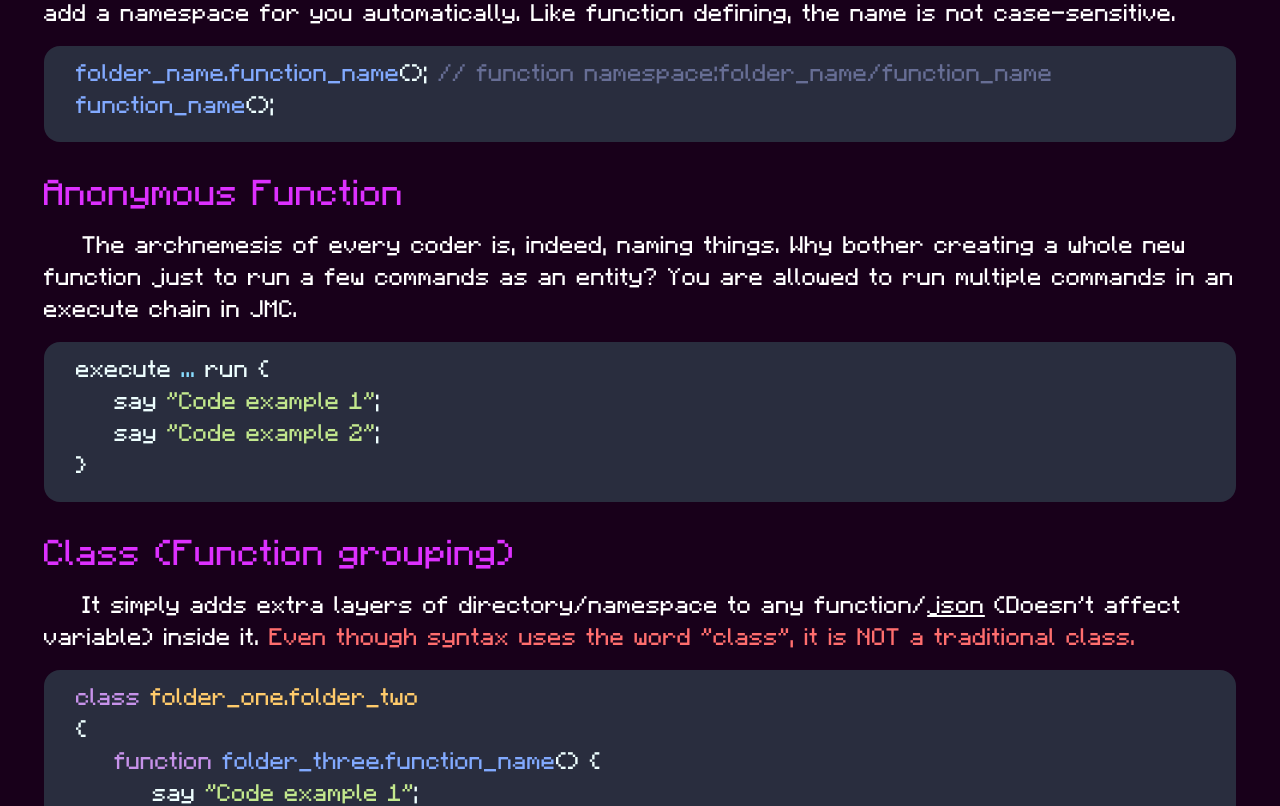
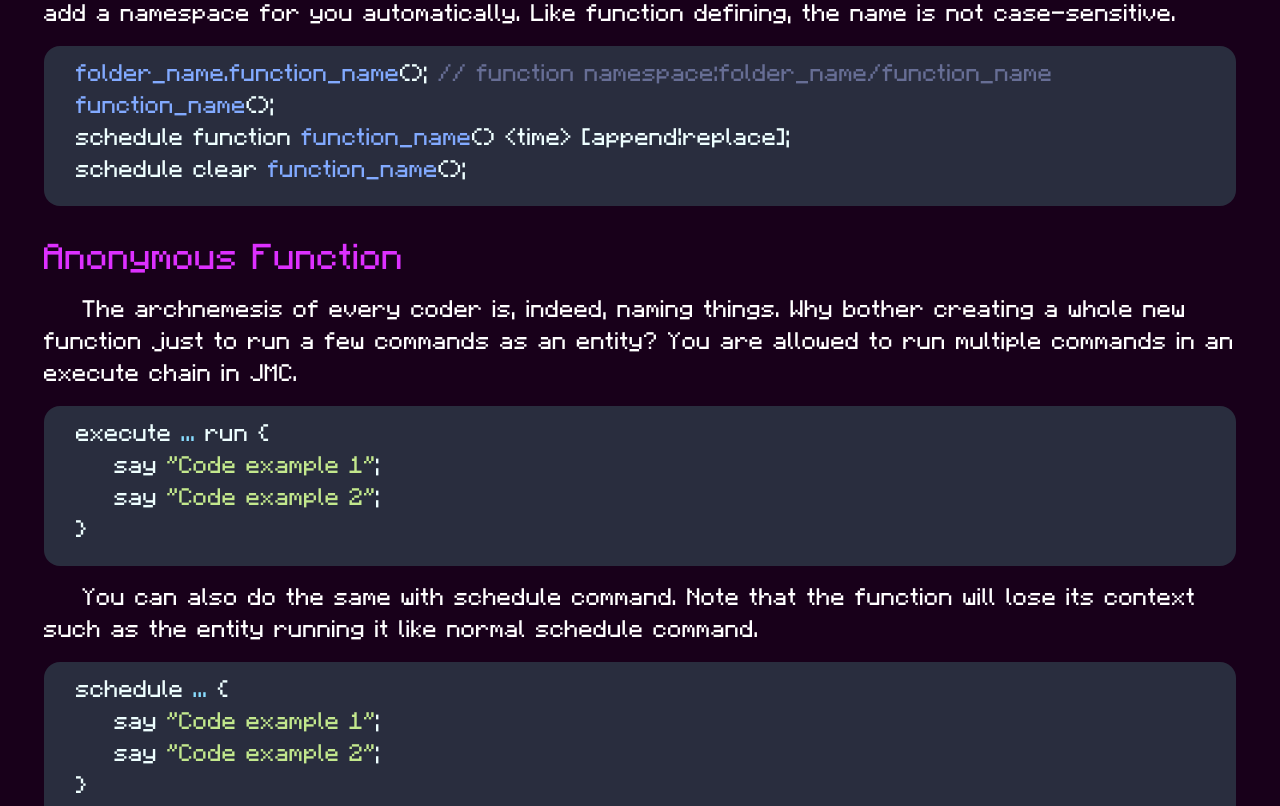
Before and after one commit to WingedSeal/jmc, a React (Create React App) app: page /#/documentation/function in a window 1280 px wide. Shown: the part 966-1772 px from the top of the page. Built offline with nearby package versions, Linux system fonts and the light colour scheme.

Commit message:
Add schedule documentation

```diff
--- a/src/pages/Function/Function.tsx
+++ b/src/pages/Function/Function.tsx
@@ -91,6 +91,15 @@ const Function = () => {
                         <br />
                         <CodeText type="function">function_name</CodeText>
                         ();
+                        <br />
+                        schedule function{" "}
+                        <CodeText type="function">function_name</CodeText>
+                        ()
+                        {" <time> [append|replace];"}
+                        <br />
+                        schedule clear{" "}
+                        <CodeText type="function">function_name</CodeText>
+                        ();
                     </CodeBlock>
                 </div>
                 <div className="text-secondary-contrast text-xl md:text-4xl mt-3 md:mt-4">
@@ -107,6 +116,33 @@ const Function = () => {
                     <CodeBlock>
                         execute <CodeText type="operator">...</CodeText> run{" "}
                         {"{"}
+                        <br />
+                        <Tab />
+                        say <CodeText type="string">"Code example 1"</CodeText>;
+                        <br />
+                        <Tab />
+                        say <CodeText type="string">"Code example 2"</CodeText>;
+                        <br />
+                        {"}"}
+                    </CodeBlock>
+                    <p>
+                        <Tab />
+                        You can also do the same with schedule command. Note
+                        that the function will lose its context such as the
+                        entity running it like normal schedule command.
+                    </p>
+                    <CodeBlock>
+                        schedule <CodeText type="operator">...</CodeText> {"{"}
+                        <br />
+                        <Tab />
+                        say <CodeText type="string">"Code example 1"</CodeText>;
+                        <br />
+                        <Tab />
+                        say <CodeText type="string">"Code example 2"</CodeText>;
+                        <br />
+                        {"}"} <br />
+                        schedule <CodeText type="operator">...</CodeText>{" "}
+                        replace {"{"}
                         <br />
                         <Tab />
                         say <CodeText type="string">"Code example 1"</CodeText>;
```
